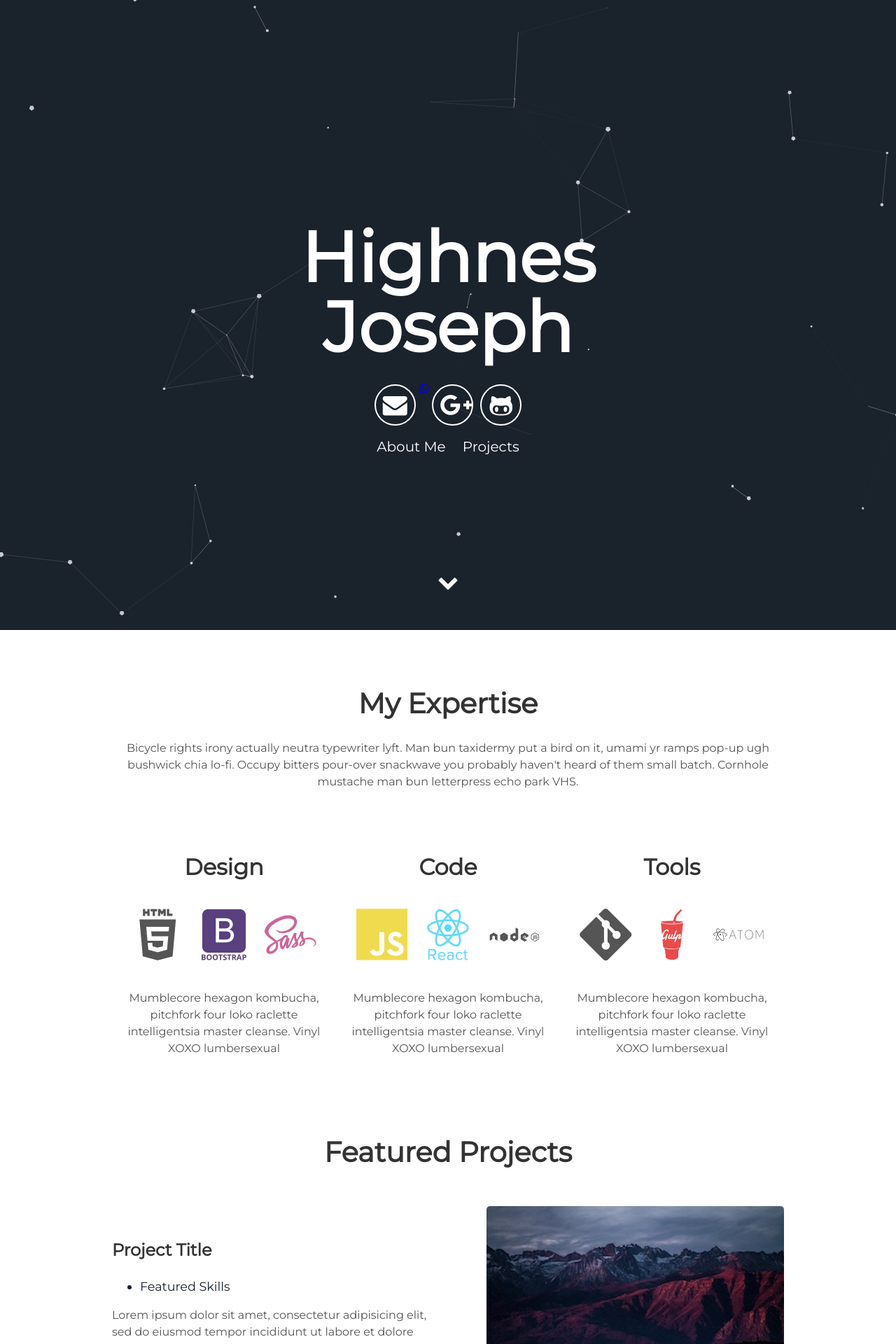
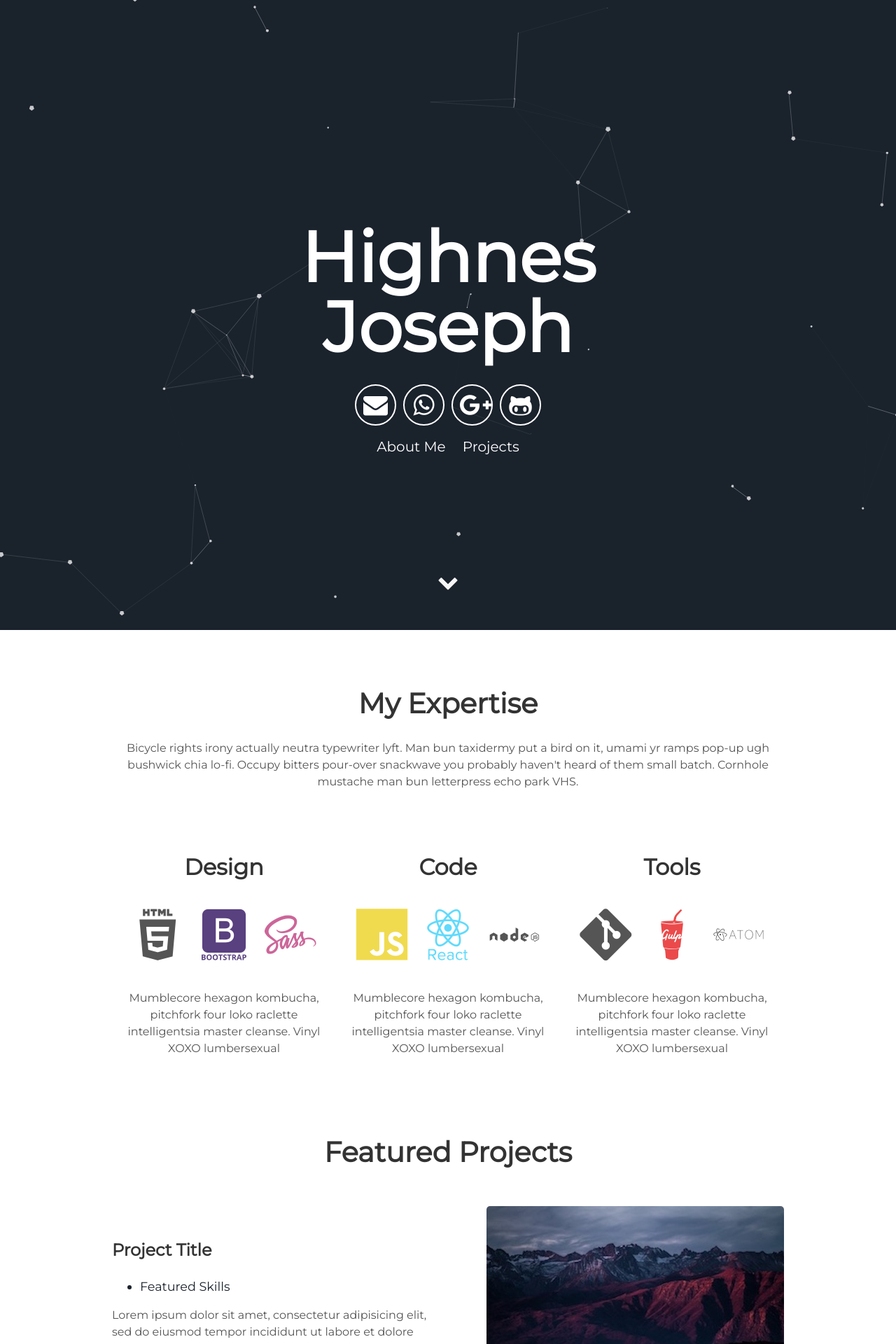
Before and after one commit to highnesjo/me, a Jekyll site: the page built from index.html, in a window 1280 px wide. Shown: the top 1920 px of the page at 70% size. Built offline with Jekyll 4.4.1, drawn with Linux system fonts in a browser that asks for light colours.

Commit message:
Update header.html

```diff
--- a/_includes/header.html
+++ b/_includes/header.html
@@ -6,7 +6,7 @@
       </h1>
       <div class="header-icons">
         <a aria-label="Send email" href="mailto:highnesjo@gmail.com"><i class="icon fa fa-envelope"></i></a>
-        <a aria-label="My Twitter" target="_blank" href="https://api.whatsapp.com/send?phone=918056265163"><i class="fa fa-whatsapp" aria-hidden="true"></i></a>
+        <a aria-label="My Twitter" target="_blank" href="https://api.whatsapp.com/send?phone=918056265163"><i class="icon fa fa-whatsapp" aria-hidden="true"></i></a>
         <a aria-label="My Google Plus" target="_blank" href="#"><i class="icon fa fa-google-plus" aria-hidden="true"></i></a>
         <a aria-label="My Github" target="_blank" href="#"><i class="icon fa fa-github-alt" aria-hidden="true"></i></a>
       </div>
```
